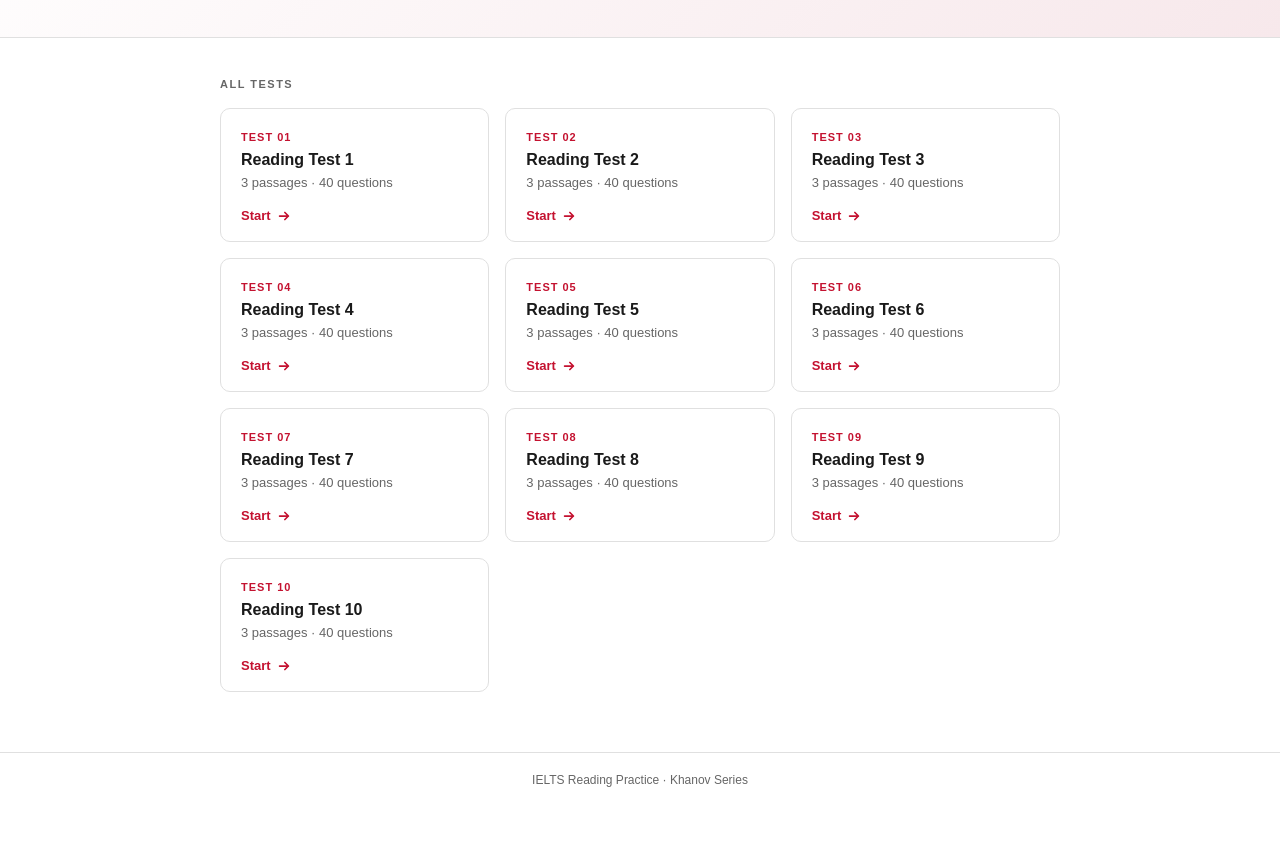
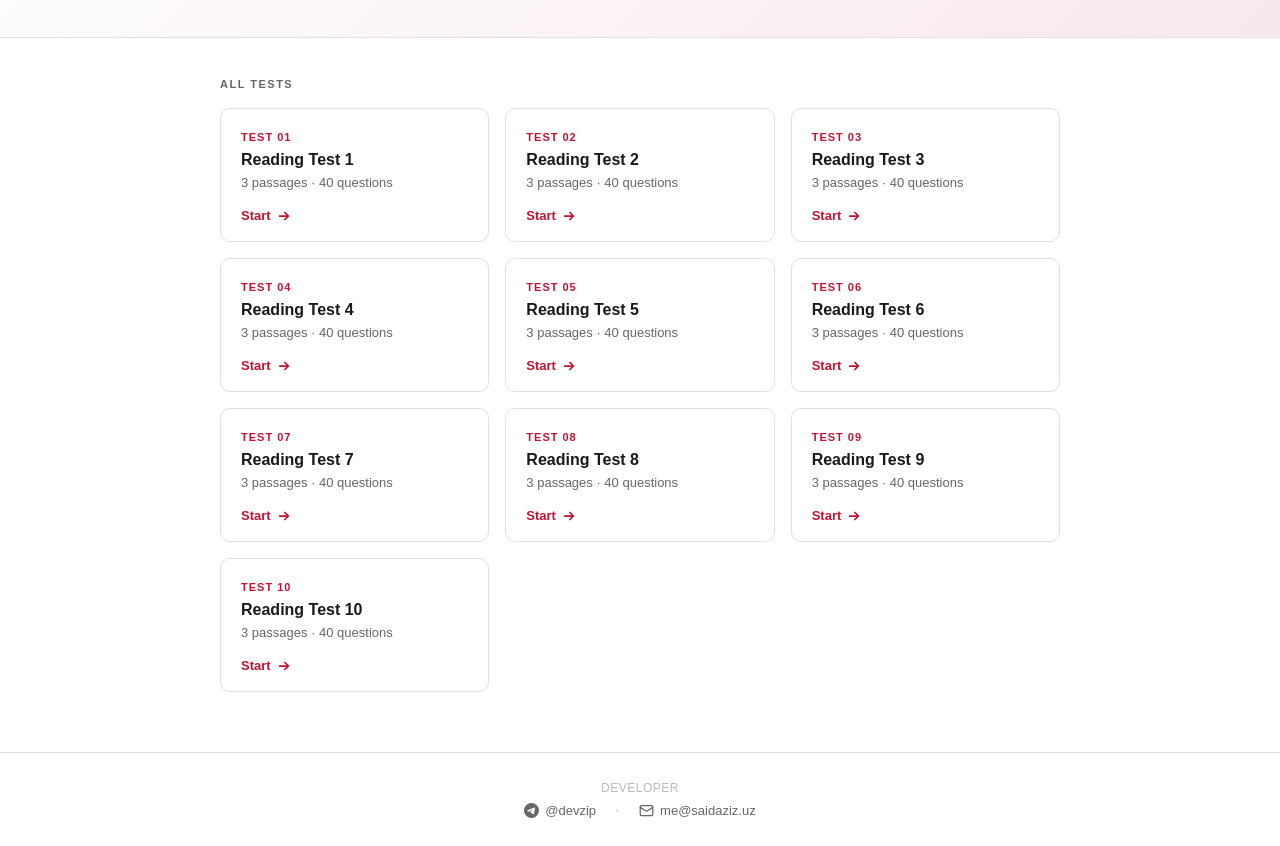
Before and after one commit to Saidazizkhon05/ielts-test, a plain HTML site: page index.html in a window 1280 px wide. Shown: the part 253-1099 px from the top of the page. Before the commit the page ends 1060 px from the top, so only its background shows below. Drawn offline with Linux system fonts and the light colour scheme.

Commit message:
Add developer contact (Telegram + email) to footer

```diff
--- a/index.html
+++ b/index.html
@@ -184,10 +184,45 @@
   /* ── FOOTER ── */
   footer {
     border-top: 1px solid var(--border);
-    padding: 20px;
+    padding: 28px 20px;
     text-align: center;
+    font-size: 13px;
+    color: var(--muted);
+  }
+
+  .footer-dev {
+    margin-bottom: 8px;
     font-size: 12px;
+    letter-spacing: 0.5px;
+    text-transform: uppercase;
+    color: #bbb;
+  }
+
+  .footer-links {
+    display: flex;
+    align-items: center;
+    justify-content: center;
+    gap: 20px;
+    flex-wrap: wrap;
+  }
+
+  .footer-links a {
+    display: inline-flex;
+    align-items: center;
+    gap: 6px;
     color: var(--muted);
+    text-decoration: none;
+    font-size: 13px;
+    transition: color 0.15s;
+  }
+
+  .footer-links a:hover { color: var(--text); }
+
+  .footer-dot {
+    width: 3px;
+    height: 3px;
+    background: var(--border);
+    border-radius: 50%;
   }
 
   /* ── MOBILE ── */
@@ -295,7 +330,18 @@
 </main>
 
 <footer>
-  IELTS Reading Practice · Khanov Series
+  <div class="footer-dev">Developer</div>
+  <div class="footer-links">
+    <a href="https://t.me/devzip" target="_blank" rel="noopener">
+      <svg width="15" height="15" viewBox="0 0 24 24" fill="currentColor"><path d="M11.944 0A12 12 0 0 0 0 12a12 12 0 0 0 12 12 12 12 0 0 0 12-12A12 12 0 0 0 12 0a12 12 0 0 0-.056 0zm4.962 7.224c.1-.002.321.023.465.14a.506.506 0 0 1 .171.325c.016.093.036.306.02.472-.18 1.898-.962 6.502-1.36 8.627-.168.9-.499 1.201-.82 1.23-.696.065-1.225-.46-1.9-.902-1.056-.693-1.653-1.124-2.678-1.8-1.185-.78-.417-1.21.258-1.91.177-.184 3.247-2.977 3.307-3.23.007-.032.014-.15-.056-.212s-.174-.041-.249-.024c-.106.024-1.793 1.14-5.061 3.345-.48.33-.913.49-1.302.48-.428-.008-1.252-.241-1.865-.44-.752-.245-1.349-.374-1.297-.789.027-.216.325-.437.893-.663 3.498-1.524 5.83-2.529 6.998-3.014 3.332-1.386 4.025-1.627 4.476-1.635z"/></svg>
+      @devzip
+    </a>
+    <div class="footer-dot"></div>
+    <a href="mailto:me@saidaziz.uz">
+      <svg width="15" height="15" viewBox="0 0 24 24" fill="none" stroke="currentColor" stroke-width="2" stroke-linecap="round" stroke-linejoin="round"><rect x="2" y="4" width="20" height="16" rx="2"/><path d="m22 7-8.97 5.7a1.94 1.94 0 0 1-2.06 0L2 7"/></svg>
+      me@saidaziz.uz
+    </a>
+  </div>
 </footer>
 
 </body>
```
